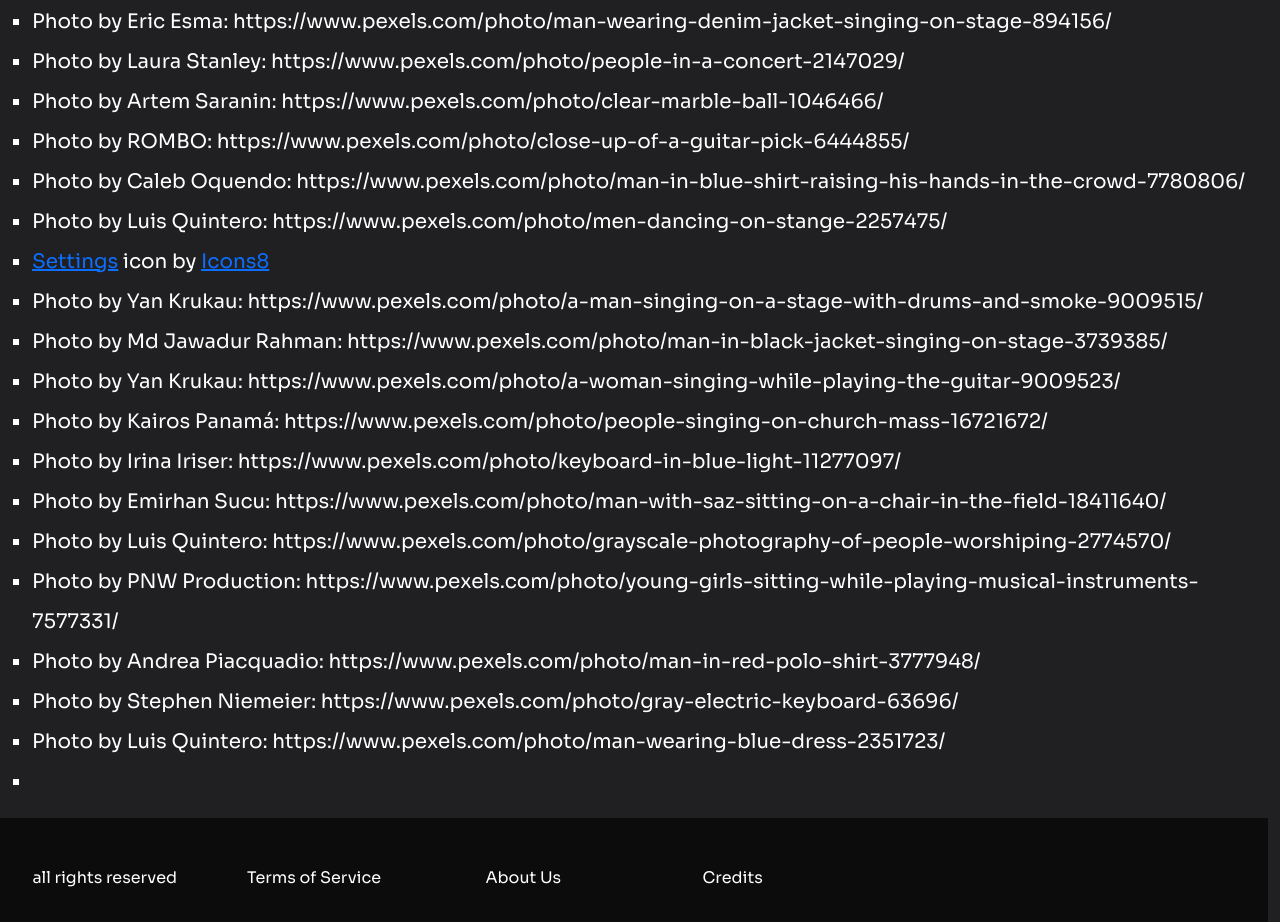
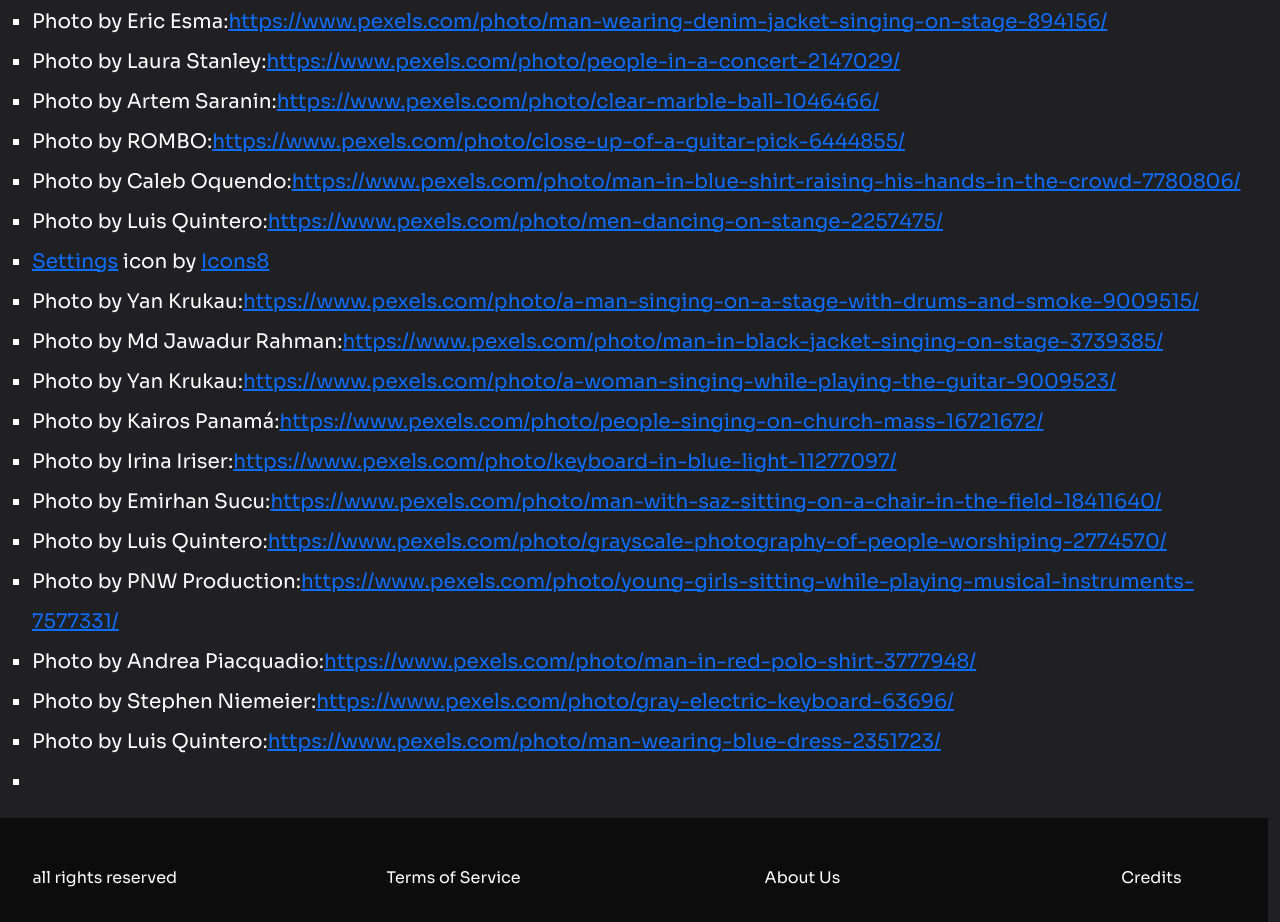
Before and after one commit to Mckreames/Grace-Note, a React (Create React App) app: page /img-credits in a window 1280 px wide. Shown: the part 780-1702 px from the top of the page. Built offline with nearby package versions, Linux system fonts and the light colour scheme.

Commit message:
added anchor tags to all links that didn't already have it on the credits page

```diff
--- a/src/Components/ImgCredits/ImgCredits.css
+++ b/src/Components/ImgCredits/ImgCredits.css
@@ -1,4 +1,5 @@
-.credits-link {
+.foot-sheet {
+  justify-content: space-between;
 }
 
 .credit-sect > ul > li {
--- a/src/Components/ImgCredits/ImgCredits.jsx
+++ b/src/Components/ImgCredits/ImgCredits.jsx
@@ -140,27 +140,39 @@ export default function ImgCredits() {
           </li>
           <li className="credits-link">
             Photo by Eric Esma:
+            <a href="https://www.pexels.com/photo/man-wearing-denim-jacket-singing-on-stage-894156/">
               https://www.pexels.com/photo/man-wearing-denim-jacket-singing-on-stage-894156/
+            </a>
           </li>
           <li className="credits-link">
             Photo by Laura Stanley:
+            <a href="https://www.pexels.com/photo/people-in-a-concert-2147029/">
               https://www.pexels.com/photo/people-in-a-concert-2147029/
+            </a>
           </li>
           <li className="credits-link">
             Photo by Artem Saranin:
+            <a href="https://www.pexels.com/photo/clear-marble-ball-1046466/">
               https://www.pexels.com/photo/clear-marble-ball-1046466/
+            </a>
           </li>
           <li className="credits-link">
             Photo by ROMBO:
+            <a href="https://www.pexels.com/photo/close-up-of-a-guitar-pick-6444855/">
               https://www.pexels.com/photo/close-up-of-a-guitar-pick-6444855/
+            </a>
           </li>
           <li className="credits-link">
             Photo by Caleb Oquendo:
+            <a href="https://www.pexels.com/photo/man-in-blue-shirt-raising-his-hands-in-the-crowd-7780806/">
               https://www.pexels.com/photo/man-in-blue-shirt-raising-his-hands-in-the-crowd-7780806/
+            </a>
           </li>
           <li className="credits-link">
             Photo by Luis Quintero:
+            <a href="https://www.pexels.com/photo/men-dancing-on-stange-2257475/">
               https://www.pexels.com/photo/men-dancing-on-stange-2257475/
+            </a>
           </li>
           <li className="credits-link">
             <a target="_blank" href="https://icons8.com/icon/364/settings">
@@ -173,47 +185,69 @@ export default function ImgCredits() {
           </li>
           <li className="credits-link">
             Photo by Yan Krukau:
+            <a href="https://www.pexels.com/photo/a-man-singing-on-a-stage-with-drums-and-smoke-9009515/">
               https://www.pexels.com/photo/a-man-singing-on-a-stage-with-drums-and-smoke-9009515/
+            </a>
           </li>
           <li className="credits-link">
             Photo by Md Jawadur Rahman:
+            <a href="https://www.pexels.com/photo/man-in-black-jacket-singing-on-stage-3739385/">
               https://www.pexels.com/photo/man-in-black-jacket-singing-on-stage-3739385/
+            </a>
           </li>
           <li className="credits-link">
             Photo by Yan Krukau:
+            <a href="https://www.pexels.com/photo/a-woman-singing-while-playing-the-guitar-9009523/">
               https://www.pexels.com/photo/a-woman-singing-while-playing-the-guitar-9009523/
+            </a>
           </li>
           <li className="credits-link">
             Photo by Kairos Panamá:
+            <a href="https://www.pexels.com/photo/people-singing-on-church-mass-16721672/">
               https://www.pexels.com/photo/people-singing-on-church-mass-16721672/
+            </a>
           </li>
           <li className="credits-link">
             Photo by Irina Iriser:
+            <a href="https://www.pexels.com/photo/keyboard-in-blue-light-11277097/">
               https://www.pexels.com/photo/keyboard-in-blue-light-11277097/
+            </a>
           </li>
           <li className="credits-link">
             Photo by Emirhan Sucu:
+            <a href="https://www.pexels.com/photo/man-with-saz-sitting-on-a-chair-in-the-field-18411640/">
               https://www.pexels.com/photo/man-with-saz-sitting-on-a-chair-in-the-field-18411640/
+            </a>
           </li>
           <li className="credits-link">
             Photo by Luis Quintero:
+            <a href="https://www.pexels.com/photo/grayscale-photography-of-people-worshiping-2774570/">
               https://www.pexels.com/photo/grayscale-photography-of-people-worshiping-2774570/
+            </a>
           </li>
           <li className="credits-link">
             Photo by PNW Production:
+            <a href="https://www.pexels.com/photo/young-girls-sitting-while-playing-musical-instruments-7577331/">
               https://www.pexels.com/photo/young-girls-sitting-while-playing-musical-instruments-7577331/
+            </a>
           </li>
           <li className="credits-link">
             Photo by Andrea Piacquadio:
+            <a href="https://www.pexels.com/photo/man-in-red-polo-shirt-3777948/">
               https://www.pexels.com/photo/man-in-red-polo-shirt-3777948/
+            </a>
           </li>
           <li className="credits-link">
             Photo by Stephen Niemeier:
+            <a href="https://www.pexels.com/photo/gray-electric-keyboard-63696/">
               https://www.pexels.com/photo/gray-electric-keyboard-63696/
+            </a>
           </li>
           <li className="credits-link">
             Photo by Luis Quintero:
+            <a href="https://www.pexels.com/photo/man-wearing-blue-dress-2351723/">
               https://www.pexels.com/photo/man-wearing-blue-dress-2351723/
+            </a>
           </li>
           <li className="credits-link"></li>
         </ul>
```
Lines whose indentation alone changed are shown as unchanged.
